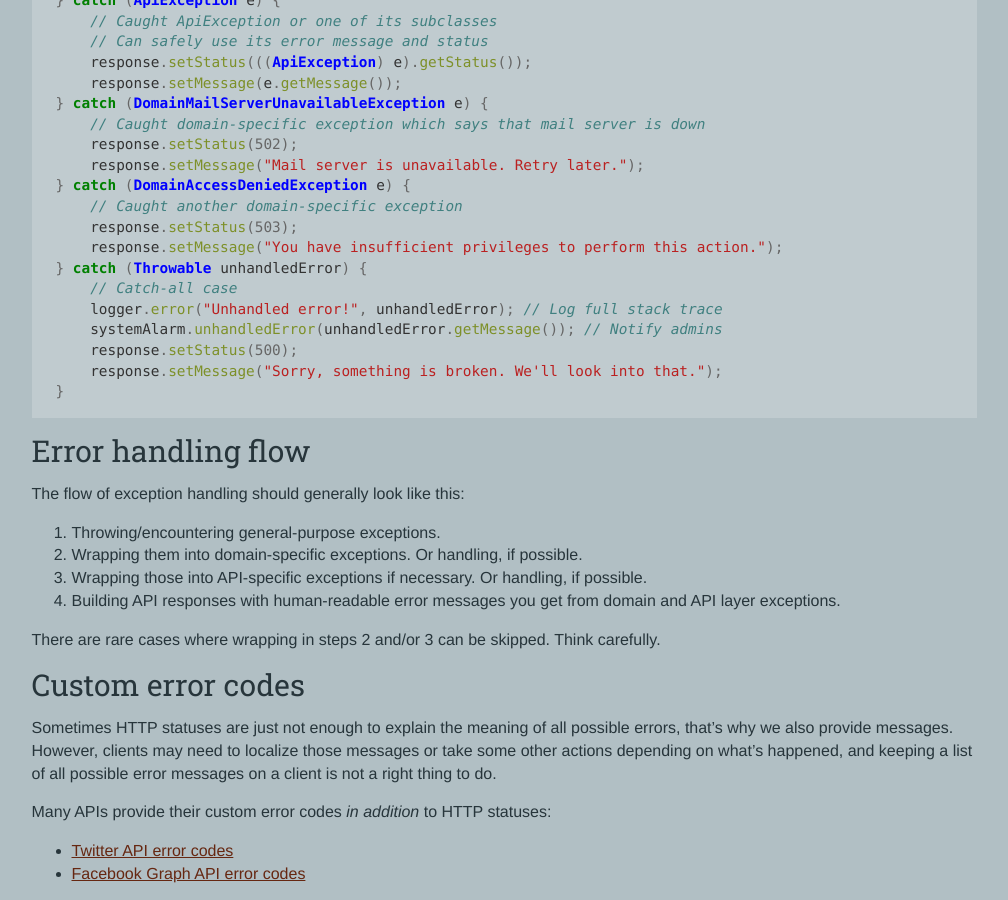
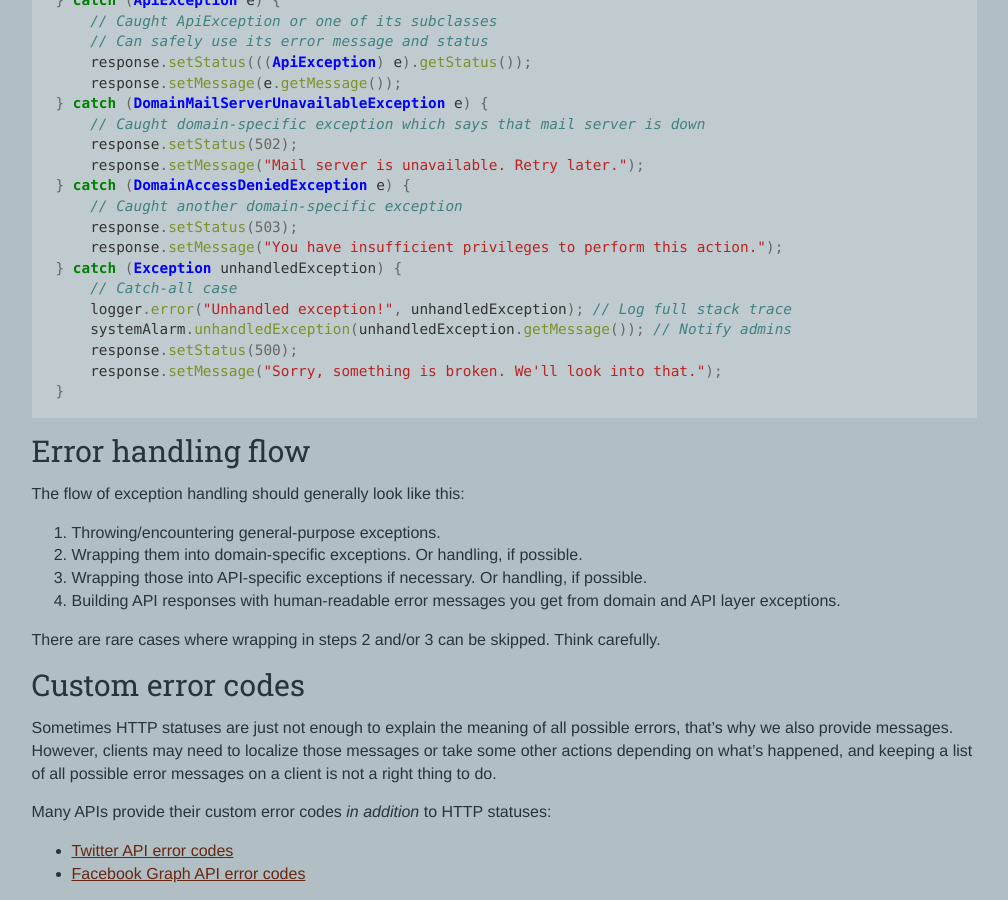
Before and after one commit to scriptin/scriptin.github.io, a Jekyll site: the page built from _posts/2015-02-08-restful-http-error-handling.md, in a window 1280 px wide and 900 px high, scrolled down 2629 px. Shown: the whole window, without its empty margins (136-1144 px from the left). Built offline with Jekyll 4.4.1, drawn with Linux system fonts in a browser that asks for light colours; nearby versions of some CDN libraries; library files that are not in the unit come from our copies; comment, search, counter and statistics services are not loaded.

Commit message:
Fix code example

```diff
--- a/_posts/2015-02-08-restful-http-error-handling.md
+++ b/_posts/2015-02-08-restful-http-error-handling.md
@@ -114,10 +114,10 @@ Code might look like this:
     // Caught another domain-specific exception
     response.setStatus(503);
     response.setMessage("You have insufficient privileges to perform this action.");
-} catch (Throwable unhandledError) {
+} catch (Exception unhandledException) {
     // Catch-all case
-    logger.error("Unhandled error!", unhandledError); // Log full stack trace
-    systemAlarm.unhandledError(unhandledError.getMessage()); // Notify admins
+    logger.error("Unhandled exception!", unhandledException); // Log full stack trace
+    systemAlarm.unhandledException(unhandledException.getMessage()); // Notify admins
     response.setStatus(500);
     response.setMessage("Sorry, something is broken. We'll look into that.");
 }
```
